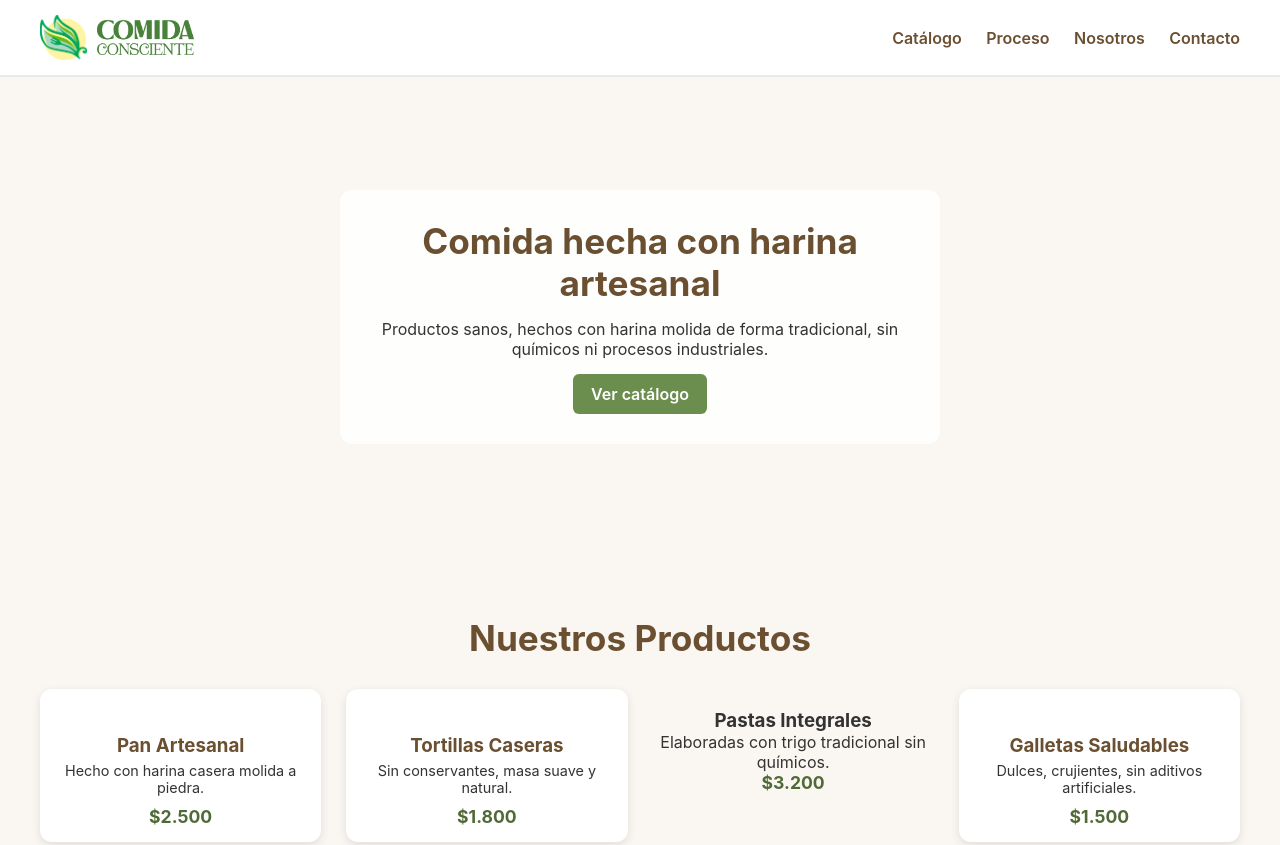
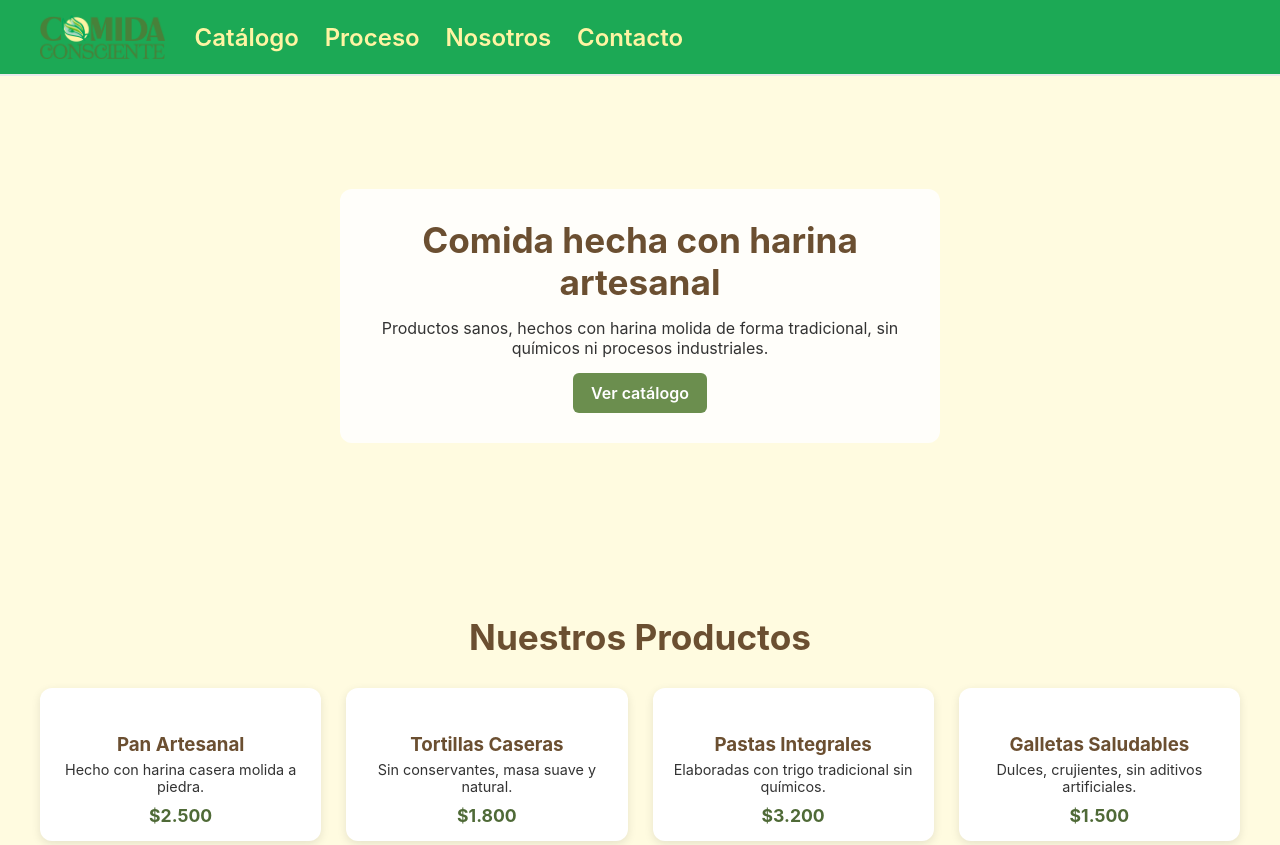
Before and after one commit to juanreales18/Comida-Consciente, a plain HTML site: page index.html in a window 1280 px wide. Shown: the top 845 px of the page. Drawn offline with Linux system fonts and the light colour scheme.

Commit message:
trabajo antes del pull

```diff
--- a/index.html
+++ b/index.html
@@ -11,9 +11,9 @@
 <body>
     <header>
         <div class="logo">
-            <img src="Imagenes/LOGO/ICONO.png" alt="logo" class="logo-img">
-            <img src="Imagenes/LOGO/LETRAS.png" alt="LETRAS" class="logo-text">
-        </div>
+            <div class="logo-img">
+                <img src="Imagenes/LOGO/LOGO HORIZONTAL ALTERNATIVO.png" alt="logo" class="logo-img">
+            </div>
         <nav>
             <a href="#catalogo">Catálogo</a>
             <a href="#proceso">Proceso</a>
@@ -48,7 +48,7 @@
                 <span class="precio">$1.800</span>
             </div>
 
-            <div class="">
+            <div class="card">
                 <img src="" alt="">
                 <h3>Pastas Integrales</h3>
                 <p>Elaboradas con trigo tradicional sin químicos.</p>
--- a/style.css
+++ b/style.css
@@ -6,16 +6,16 @@
 }
 
 body {
-    background: #faf7f2;
+    background-color: #fffbe0;
     color: #333;
 }
 
 header {
+    background-color: #1ca955;
     display: flex;
     justify-content: space-between;
     align-items: center;
     padding: 15px 40px;
-    background: #fff;
     border-bottom: 2px solid #eaeaea;
     position: sticky;
     top: 0;
@@ -32,14 +32,8 @@ header {
 }
 
 .logo-img {
-    height: 45px;
+    height: 44px;
     width: auto;
-}
-
-.logo-text {
-    height: 35px;
-    width: auto;
-
 }
 
 header .logo {
@@ -51,12 +45,12 @@ header .logo {
 nav a {
     margin-left: 20px;
     text-decoration: none;
-    color: #6b4f31;
+    color: #fff4a3;
     font-weight: 600;
 }
 
 nav a:hover {
-    color: #3d2b17;
+    color: #6b4f31;
 }
 
 
```
